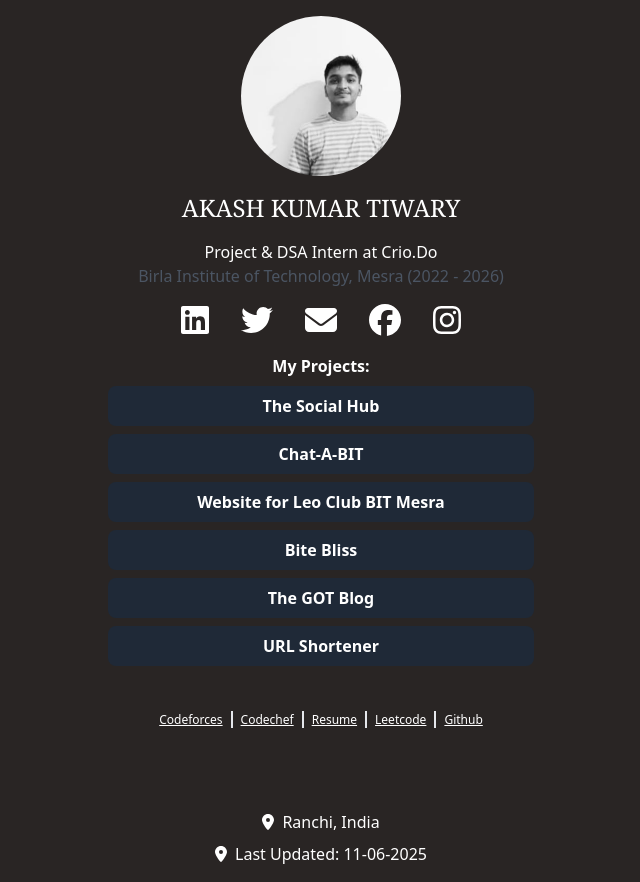
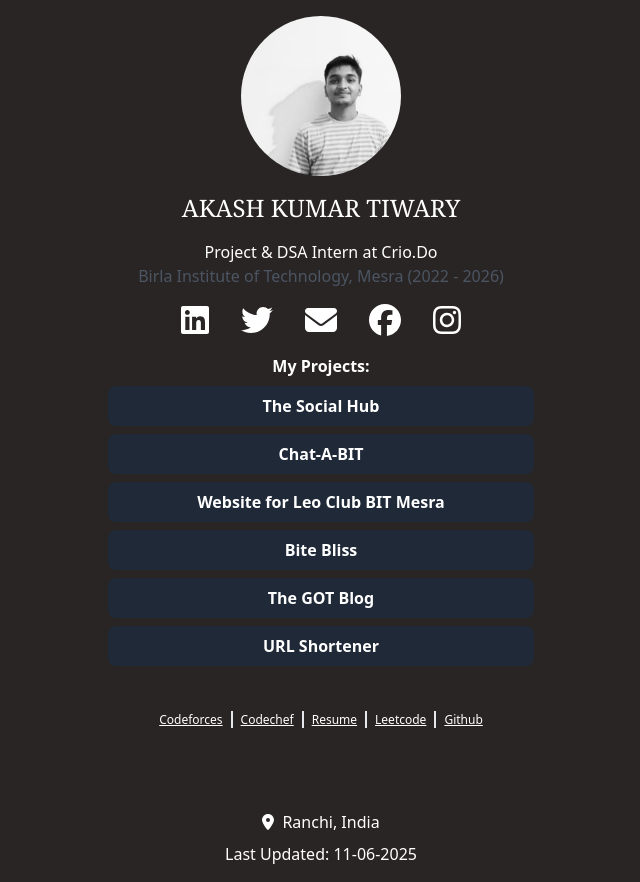
Before and after one commit to AkashKT10172/portfolio-website, a JavaScript app: page / in a window 1280 px wide. Shown: the whole page, without its empty margins (319-959 px from the left). Built offline with nearby package versions, Linux system fonts and the light colour scheme; the HTML template or start-up script is replaced by a standard one.

Commit message:
Update App.js

```diff
--- a/src/App.js
+++ b/src/App.js
@@ -71,7 +71,6 @@ function App() {
           <span className="text-white text-md hover:text-gray-500">Ranchi, India</span>
         </div>
         <div className="flex items-center justify-center mb-4">
-          <FontAwesomeIcon icon={faMapMarkerAlt} className="mr-2 text-white hover:text-gray-500" />
              <span className="text-white text-md hover:text-gray-500">Last Updated: 11-06-2025</span>
         </div>
       </div>
```
